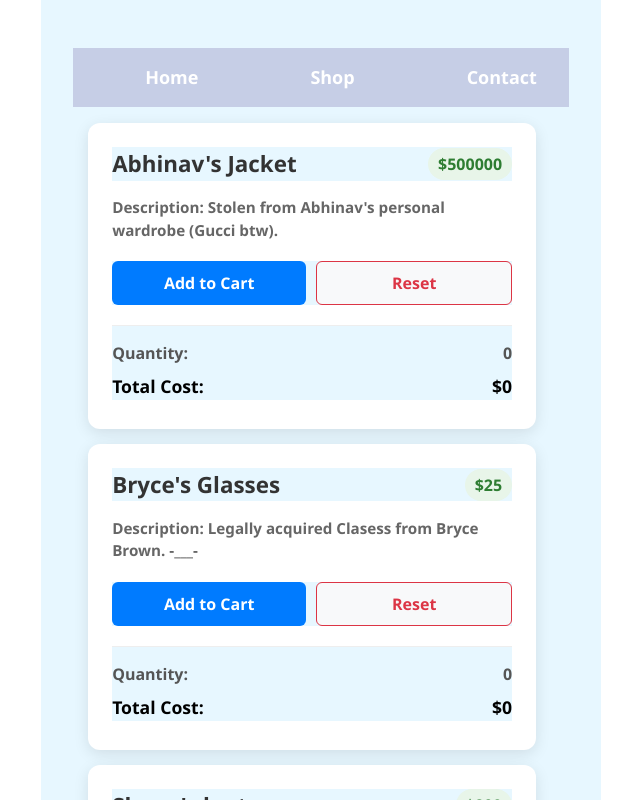
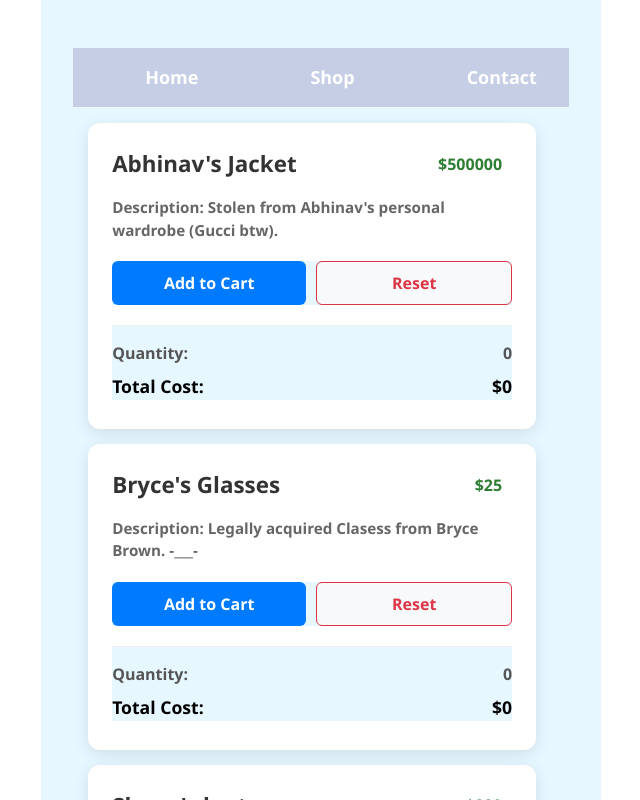
Before and after one commit to canyon-crest/react-app-DanielH828, a React (Vite) app: page / in a window 1280 px wide. Both pictures are taken after a click on the item "Shop". Shown: the top 800 px of the page, without its empty margins (319-959 px from the left). Built offline with nearby package versions, Linux system fonts and the light colour scheme.

Commit message:
3/17 Shop color change

```diff
--- a/src/Shop.css
+++ b/src/Shop.css
@@ -18,6 +18,7 @@
     justify-content: space-between;
     align-items: center;
     margin-bottom: 12px;
+    background-color: white;
 }
 
 .card-header h2 {
@@ -27,7 +28,7 @@
 }
 
 .price-tag {
-    background: #e8f5e9;
+    background:white;
     color: #2e7d32;
     padding: 4px 10px;
     border-radius: 20px;
```
